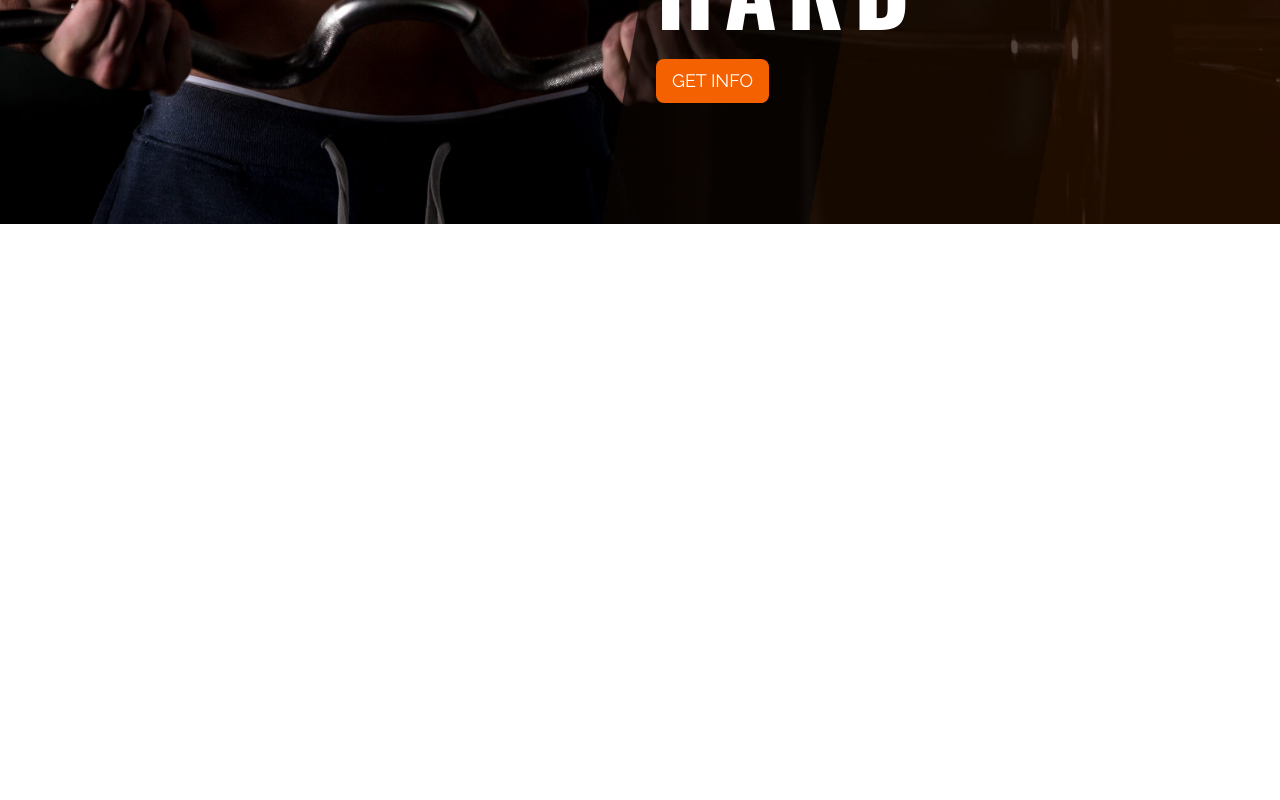
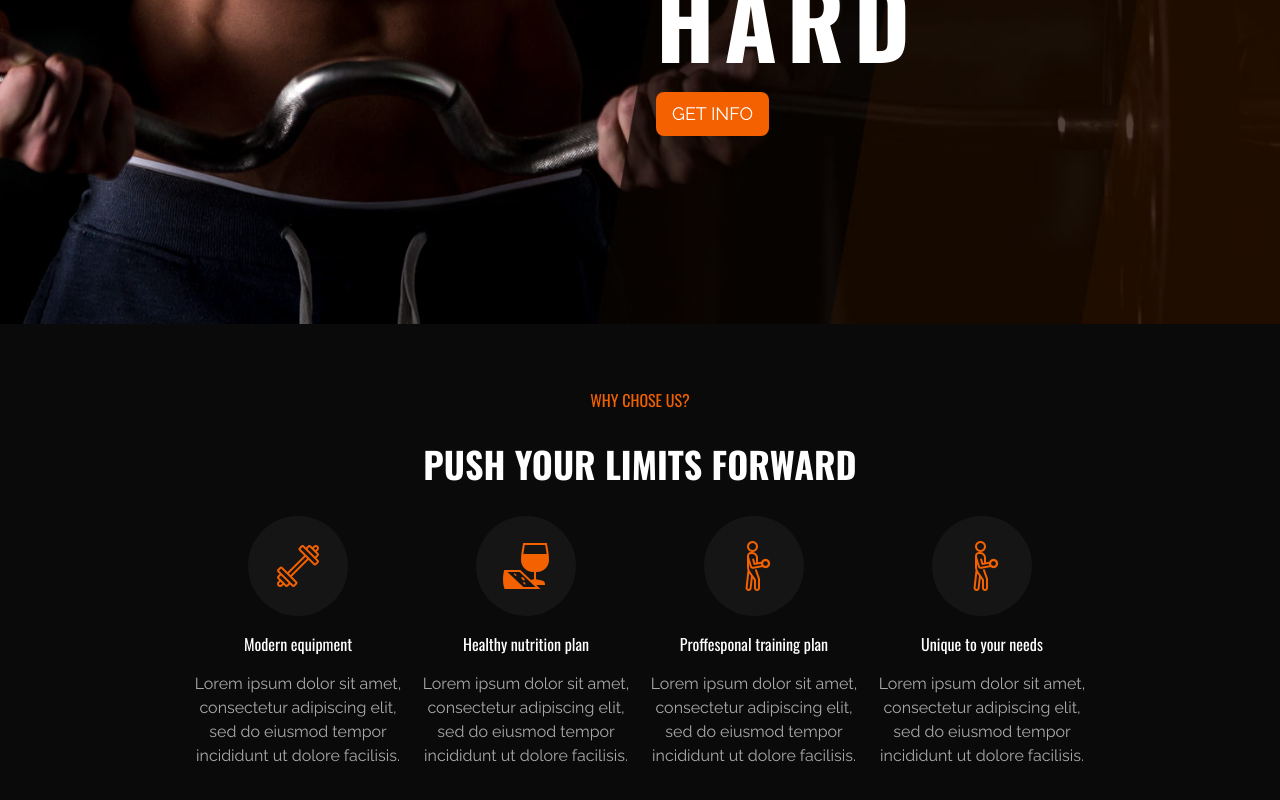
Before and after one commit to mesfincode/gymlife, a React (Vite) app: page / in a window 1280 px wide. Shown: the part 576-1376 px from the top of the page. Before the commit the page ends 800 px from the top, so only its background shows below. Built offline with nearby package versions, Linux system fonts and the light colour scheme.

Commit message:
implemented choose us component

```diff
--- a/src/App.jsx
+++ b/src/App.jsx
@@ -1,6 +1,7 @@
 import { useState } from "react";
 import Hero from "./components/Hero";
 import Navbar from "./components/Navbar";
+import ChoosUs from "./components/ChoosUs";
 
 function App() {
   const [count, setCount] = useState(0);
@@ -10,6 +11,7 @@ function App() {
     <section className="relative">
     <Navbar />
     <Hero />
+    <ChoosUs/>
 
     </section>
 
--- a/src/components/ChoosUs.jsx
+++ b/src/components/ChoosUs.jsx
@@ -1,11 +1,24 @@
-import React from 'react'
-
+import React from "react";
+import { chooseUs } from "../constants";
+import image from "../assets/img/gym-equipment.png";
 const ChoosUs = () => {
   return (
-    <section>
+    <section className="bg-black-1 flex justify-center items-center flex-col w-full space-y-8 py-16 ">
+      <h1 className="text-primary">WHY CHOSE US?</h1>
+      <h1 className="text-4xl text-white font-bold">PUSH YOUR LIMITS FORWARD</h1>
+     <div className=" grid grid-cols-1 md:grid-cols-2 lg:grid-cols-3 xl:grid-cols-4 gap-4 w-full px-4 xl:px-48">
+     {chooseUs.map((item, index) => (
+        <div key={index} className="flex justify-center items-center flex-col space-y-4 cursor-pointer ">
+          <div className="bg-black-2 rounded-full w-[100px] h-[100px] flex justify-center items-center hover:bg-white">
+          <img src={`${item.icon}`} alt="" width={50} height={50} />
+          </div>
+          <h1 className="text-white text-center">{item.title}</h1>
+          <p className="text-black-text max-w-[300px] text-center font-raleway">{item.description}</p>
+        </div>
+      ))}
+     </div>
+    </section>
+  );
+};
 
-    </section>
-  )
-}
-
-export default ChoosUs
+export default ChoosUs;
--- /dev/null
+++ b/src/components/Classes.jsx
@@ -0,0 +1,11 @@
+import React from 'react'
+
+const Classes = () => {
+  return (
+    <div>
+
+    </div>
+  )
+}
+
+export default Classes
--- a/src/components/Hero.jsx
+++ b/src/components/Hero.jsx
@@ -5,8 +5,8 @@ import hero2 from '../assets/img/hero/hero-2.jpg'
 const Hero = () => {
   return (
     <section className=''>
-    <img src={hero1} alt=""  className='h-screen object-cover n w-full '/>
-    <div className='absolute top-1/3 px-4 md:left-40 lg:left-1/2 z-50 space-y-6'>
+    <img src={hero1} alt=""  className='h-[900px] object-cover n w-full '/>
+    <div className='absolute top-[300px] px-4 md:left-40 lg:left-1/2 z-50 space-y-6'>
         <h1 className='text-white uppercase text-2xl tracking-widest'>Shape your body</h1>
        <div>
        <h1 className='text-white text-4xl  sm:text-6xl xl:text-8xl font-bold uppercase tracking-widest'>Be <label htmlFor="" className='text-primary'>Strong</label> </h1>
--- a/src/components/Navbar.jsx
+++ b/src/components/Navbar.jsx
@@ -1,7 +1,7 @@
 import React from "react";
 import logo from "../assets/img/logo.png";
+import menuIcon from "../assets/img/menu-icon.svg"
 import { navLinks } from "../constants";
-import menuIcon from "../assets/img/menu-icon.svg"
 const Navbar = () => {
   return (
     <section className="">
--- a/src/constants/index.js
+++ /dev/null
@@ -1,24 +0,0 @@
-
-export const navLinks=[
-    {
-        "label":  "ABOUT US",
-        "url":"/about-us",
-      },  {
-        "label":  "CLASSES",
-        "url":"/classes",
-      },
-      {
-        "label":  "SERVICES",
-        "url":"/services",
-      },
-      {
-        "label":  "OUR TEAM",
-        "url":"/our-team",
-      }, {
-        "label":  "PAGES",
-        "url":"/pages",
-      }, {
-        "label":  "CONTACT",
-        "url":"/contact",
-      },
-]
--- /dev/null
+++ b/src/constants/index.jsx
@@ -0,0 +1,51 @@
+import gymEquipment from '../assets/img/gym-equipment.png'
+import gymNutrition from '../assets/img/gym-nutrition.png'
+import gymTraining from '../assets/img/gym-training.png'
+
+export const navLinks=[
+    {
+        "label":  "ABOUT US",
+        "url":"/about-us",
+      },  {
+        "label":  "CLASSES",
+        "url":"/classes",
+      },
+      {
+        "label":  "SERVICES",
+        "url":"/services",
+      },
+      {
+        "label":  "OUR TEAM",
+        "url":"/our-team",
+      }, {
+        "label":  "PAGES",
+        "url":"/pages",
+      }, {
+        "label":  "CONTACT",
+        "url":"/contact",
+      },
+]
+
+
+export const chooseUs = [
+    {
+        "title":"Modern equipment",
+        "icon":gymEquipment,
+        "description":"Lorem ipsum dolor sit amet, consectetur adipiscing elit, sed do eiusmod tempor incididunt ut dolore facilisis."
+    },
+    {
+      "title":"Healthy nutrition plan",
+      "icon":gymNutrition,
+      "description":"Lorem ipsum dolor sit amet, consectetur adipiscing elit, sed do eiusmod tempor incididunt ut dolore facilisis."
+  },
+    {
+        "title":"Proffesponal training plan",
+        "icon":gymTraining,
+        "description":"Lorem ipsum dolor sit amet, consectetur adipiscing elit, sed do eiusmod tempor incididunt ut dolore facilisis."
+    },
+    {
+      "title":"Unique to your needs",
+      "icon":gymTraining,
+      "description":"Lorem ipsum dolor sit amet, consectetur adipiscing elit, sed do eiusmod tempor incididunt ut dolore facilisis."
+  }
+]
--- a/src/index.css
+++ b/src/index.css
@@ -10,3 +10,7 @@ body{
   font-optical-sizing: auto;
 
 }
+
+.responseive-grid{
+  grid-template-columns: repeat(auto-fit,minmax(110px, 1fr));
+}
--- a/tailwind.config.js
+++ b/tailwind.config.js
@@ -10,14 +10,19 @@ export default {
         "primary":"#f36100",
         "black":{
           "1":"#0a0a0a",
-          "2":"#15151",
-          "3":"#0a0a0a"
-        }
+          "2":"#151515",
+          "3":"#0a0a0a",
+        },
+        "black-text":"#a9a9a9"
+
       },
       fontFamily:{
         sans: ['sans-serif', 'sans'],
         oswald:['Oswald','sans-serif'],
         raleway:['Raleway','sans-serif']
+      },
+      screens: {
+        xsm:"300px"
       }
     },
   },
```
